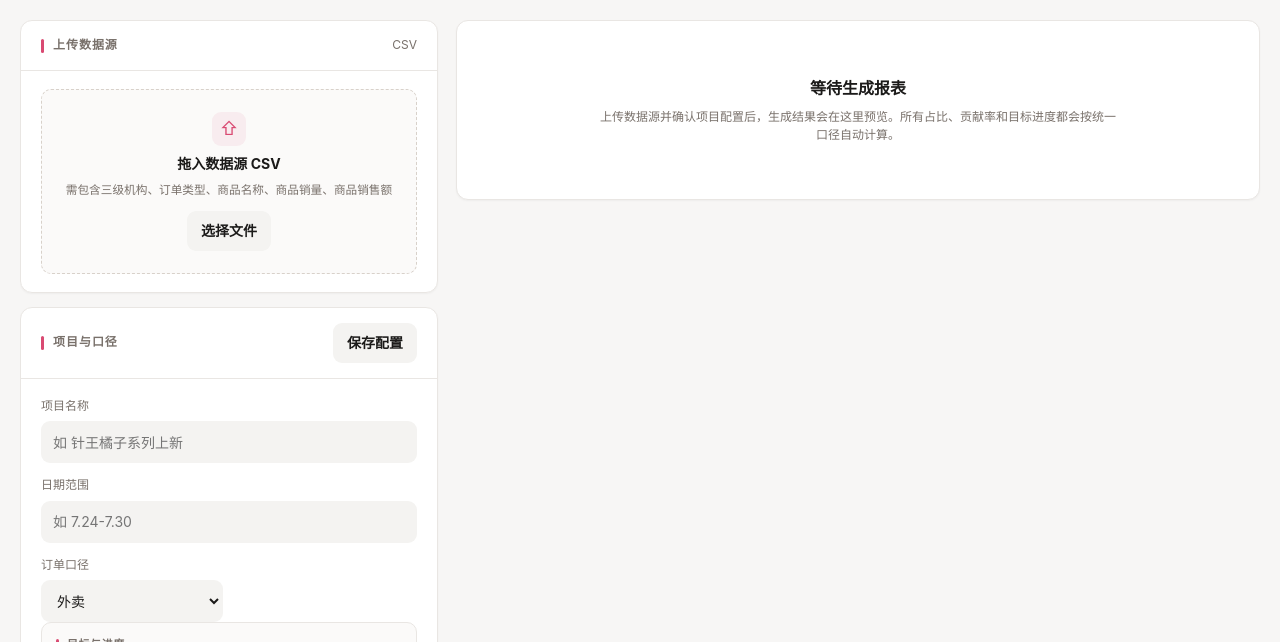
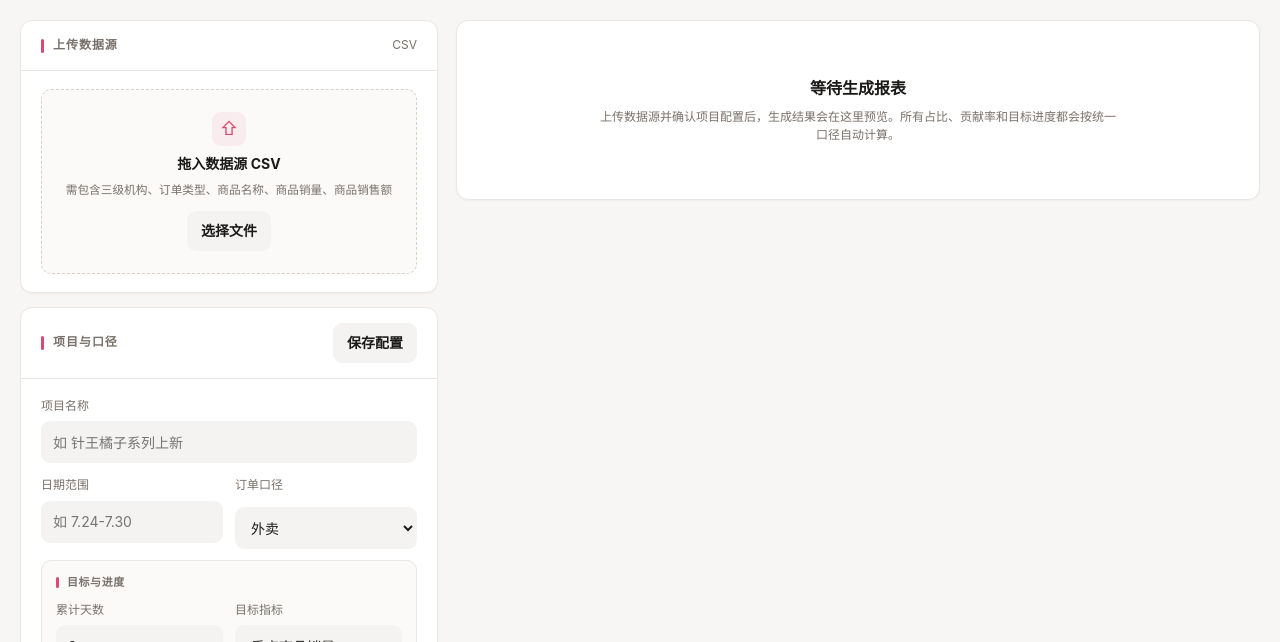
Before and after one commit to 964351819-ui/molly-tea-new-product-report, a plain HTML site: page index.html in a window 1280 px wide. Shown: the part 158-800 px from the top of the page. Drawn offline with Linux system fonts and the light colour scheme.

Commit message:
重新调整项目配置区排版

```diff
--- a/index.html
+++ b/index.html
@@ -42,7 +42,7 @@
     .primary{background:var(--accent);color:#fff;box-shadow:0 6px 16px rgba(179,18,63,.17)}.primary:hover{filter:brightness(.95);transform:translateY(-1px)}
     .primary.big{width:100%;padding:14px;font-size:14px}
     .file-state{display:none;margin-top:12px;padding:10px 11px;border-radius:9px;background:#eef8f2;color:#226b47;font-size:12px}.file-state.show{display:block}
-    .form-grid{display:grid;grid-template-columns:1fr 1fr;gap:0 12px}.span2,.span4{grid-column:1/-1}
+    .form-grid{display:grid;grid-template-columns:1fr 1fr;gap:0 12px;margin-bottom:4px}.span2,.span4{grid-column:1/-1}
     .field{display:grid;gap:6px;margin-bottom:13px}.field:last-child{margin-bottom:0}.field label{font-size:12px;color:var(--muted)}
     input,select,textarea{width:100%;height:42px;border:1px solid transparent;border-radius:9px;background:var(--field);color:var(--ink);padding:9px 11px;outline:none;transition:.15s}
     input[readonly]{color:var(--muted);cursor:default}.input-unit{position:relative}.input-unit input{padding-right:50px}.input-unit span{position:absolute;right:11px;top:50%;transform:translateY(-50%);color:var(--muted);font-size:11px;pointer-events:none}
@@ -101,7 +101,7 @@
         <div class="card-body">
           <div class="form-grid">
             <div class="field span2"><label>项目名称</label><input id="projectName" placeholder="如 针王橘子系列上新"></div>
-            <div class="field span2"><label>日期范围</label><input id="dateRange" placeholder="如 7.24-7.30"></div>
+            <div class="field"><label>日期范围</label><input id="dateRange" placeholder="如 7.24-7.30"></div>
             <input id="period" type="hidden">
             <div class="field"><label>订单口径</label><select id="channel"><option>外卖</option><option>堂食</option><option>打包</option></select></div>
           </div>
```
